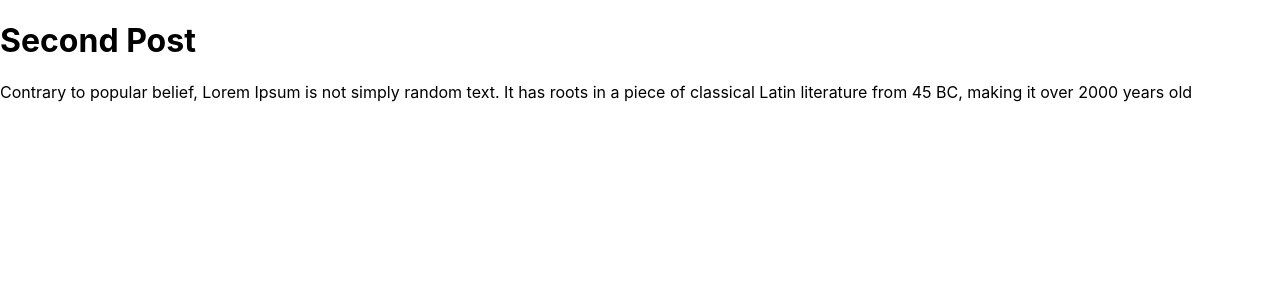
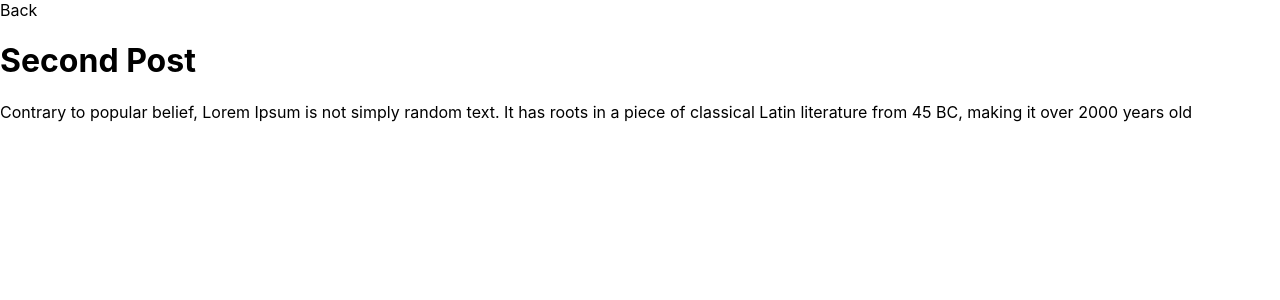
Before and after one commit to dewanakl/portofolio, a Next.js app: page /posts/second-post in a window 1280 px wide. Shown: the top 300 px of the page. Built offline with nearby package versions, Linux system fonts and the light colour scheme.

Commit message:
add back

```diff
--- a/pages/posts/first-post.js
+++ b/pages/posts/first-post.js
@@ -1,8 +1,10 @@
 import Layout from "../../components/layout";
+import Link from "next/link";
 
 export default function FirstPost() {
     return (
         <Layout pageTitle="First">
+            <Link href="/">Back</Link>
             <h1>First Post</h1>
         </Layout>
     );
--- a/pages/posts/second-post.js
+++ b/pages/posts/second-post.js
@@ -1,8 +1,10 @@
 import Layout from "../../components/layout";
+import Link from "next/link";
 
 export default function SecondPost() {
     return (
         <Layout pageTitle="Second">
+            <Link href="/">Back</Link>
             <h1>Second Post</h1>
             <p>
                 Contrary to popular belief, Lorem Ipsum is not simply random text. It has roots in a piece of classical Latin literature from 45 BC, making it over 2000 years old
--- a/pages/posts/three-post.js
+++ b/pages/posts/three-post.js
@@ -1,8 +1,10 @@
 import Layout from "../../components/layout";
+import Link from "next/link";
 
 export default function ThreePost() {
     return (
         <Layout pageTitle="Three">
+            <Link href="/">Back</Link>
             <h1>Three Post</h1>
             <p>
                 Contrary to popular belief, Lorem Ipsum is not simply random text. It has roots in a piece of classical Latin literature from 45 BC, making it over 2000 years old
```
